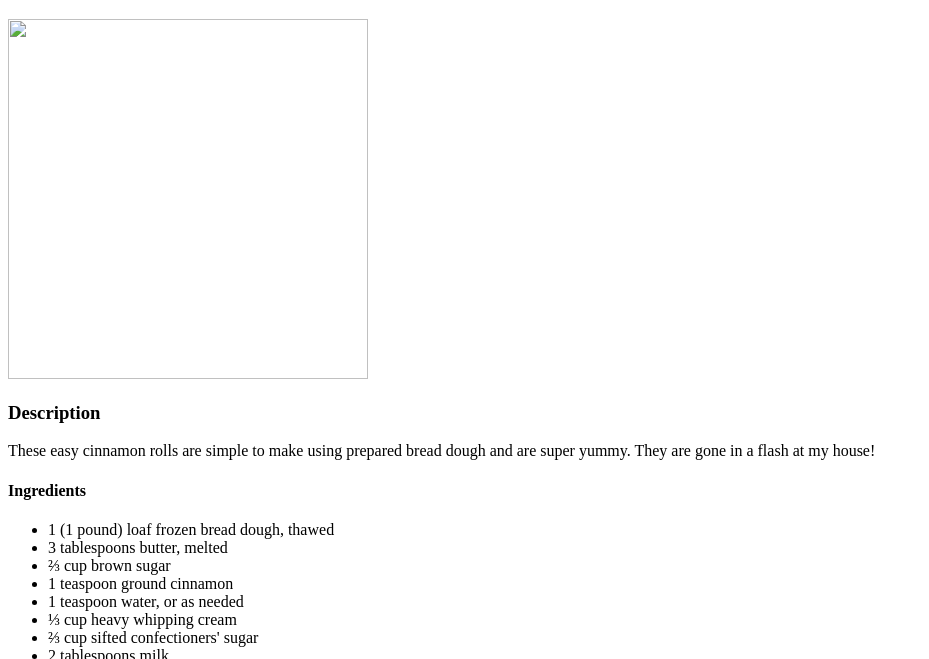
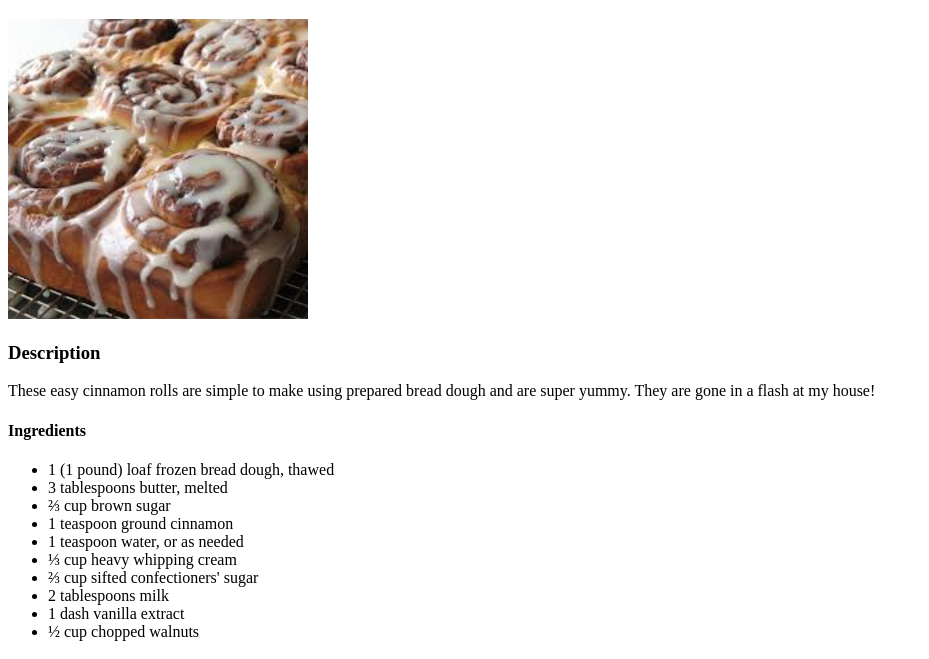
Before and after one commit to Mayabill/odin-recipes, a plain HTML site: page recipes/cinnamon-rolls.html in a window 1280 px wide. Shown: the part 61-720 px from the top of the page, without its empty margins (0-929 px from the left). Drawn offline with Linux system fonts and the light colour scheme.

Commit message:
fixed images for the cinnamon roll page as well as the pizza page

```diff
--- a/recipes/cinnamon-rolls.html
+++ b/recipes/cinnamon-rolls.html
@@ -7,7 +7,7 @@
 </head>
 <body>
     <h1>Cinnamon Rolls</h1>
-    <img src="../images/cinnamon-rolls.jpg" height="360px" width="360px">
+    <img src="../images/cinnamon-roll.jpeg" height="300px" width="auto">
     <h3>Description</h3>
     <p>These easy cinnamon rolls are simple to make using prepared bread dough and are super yummy. They are gone in a flash at my house!</p>
     <h4>Ingredients</h4>
```
Also changed, not shown: images/cinnamon-roll.jpeg (added), images/pizza.jpeg (added).
